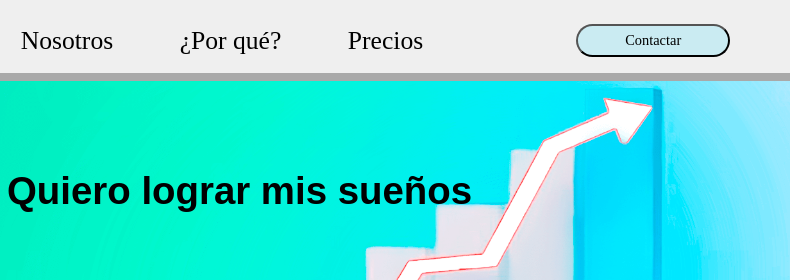
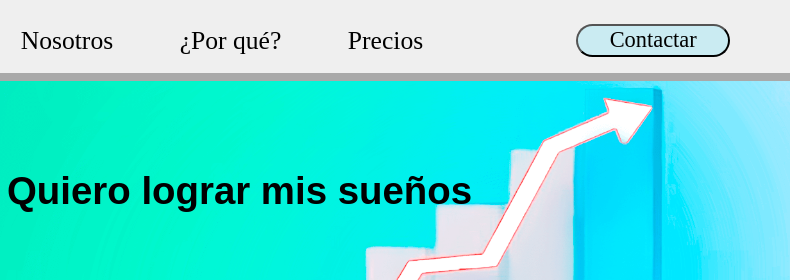
Before and after one commit to hugomagno/MN_segundaentrega_hugobritos, a website: page index.html in a window 1280 px wide. Shown: the top 280 px of the page, 490-1280 px from the left. Drawn offline with Linux system fonts and the light colour scheme; a web font is replaced by a local one.

Commit message:
mas estabilidad botonesca de responive

```diff
--- a/sass/_global.scss
+++ b/sass/_global.scss
@@ -28,7 +28,7 @@ main {
 @mixin botero($tama, $cfondo, $alto) {
     width: $tama;
     height: $alto;
-    font-size: 1.8vh;
+    font-size: 2.8vh;
     border-radius: 2.5vw;
     background-color: $cfondo;
     cursor: pointer;
```
Also changed, not shown: css/style.css.
